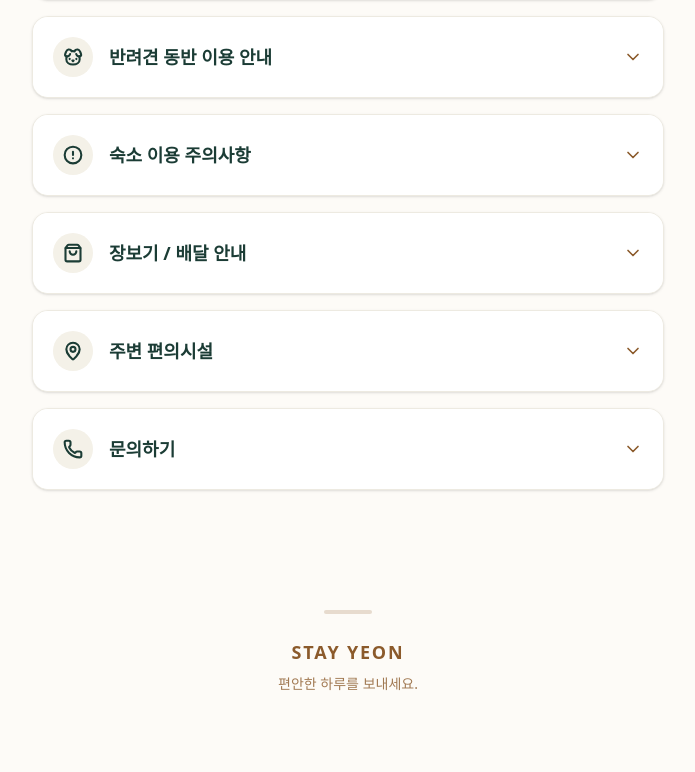
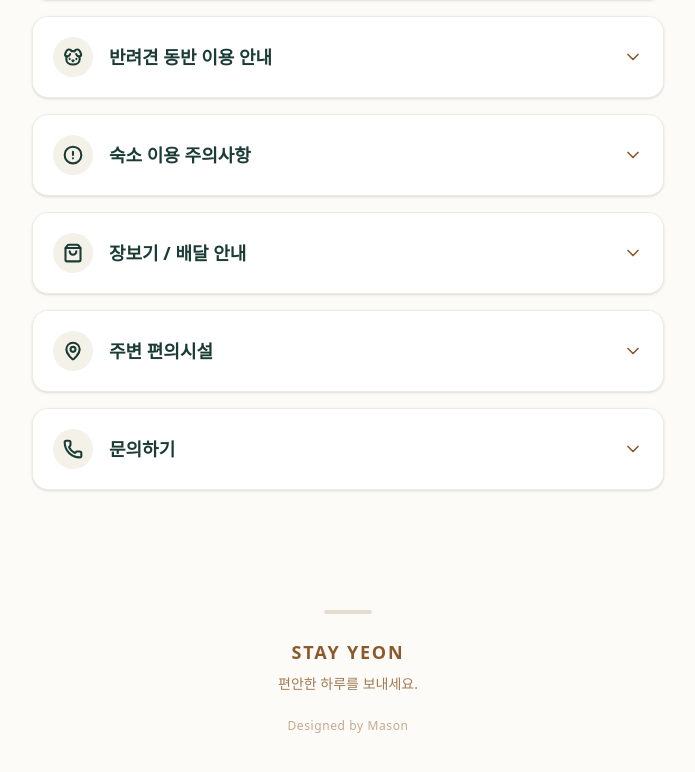
Before and after one commit to dhaodsla/stayyeonguide, a React (Vite) app: page / in a window 1280 px wide. Shown: the part 916-1688 px from the top of the page, without its empty margins (292-987 px from the left). Built offline with nearby package versions, Linux system fonts and the light colour scheme.

Commit message:
style: add designer credit to footer
Update the footer to include a "Designed by Mason" attribution and adjust spacing for better visual balance.

```diff
--- a/src/App.tsx
+++ b/src/App.tsx
@@ -229,7 +229,8 @@
       <footer className="mt-20 py-10 text-center text-[#8B5A2B] dark:text-[#CFA47E]">
         <div className="w-12 h-1 bg-[#8B5A2B] dark:bg-[#CFA47E] opacity-20 mx-auto mb-6 rounded-full"></div>
         <p className="font-bold tracking-widest text-lg mb-2">STAY YEON</p>
-        <p className="text-sm opacity-80">편안한 하루를 보내세요.</p>
+        <p className="text-sm opacity-80 mb-6">편안한 하루를 보내세요.</p>
+        <p className="text-xs opacity-50 tracking-wider">Designed by Mason</p>
       </footer>
 
       {/* Floating Bottom Contact Button */}
```
